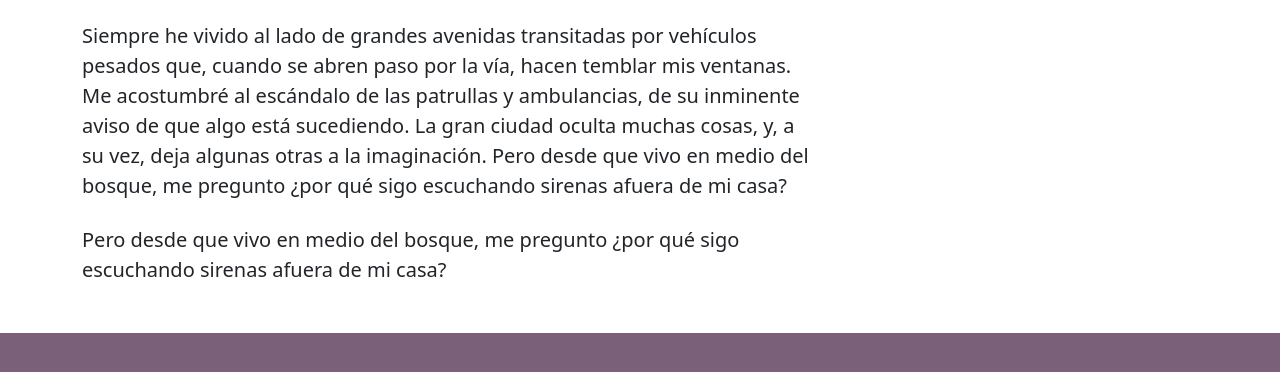
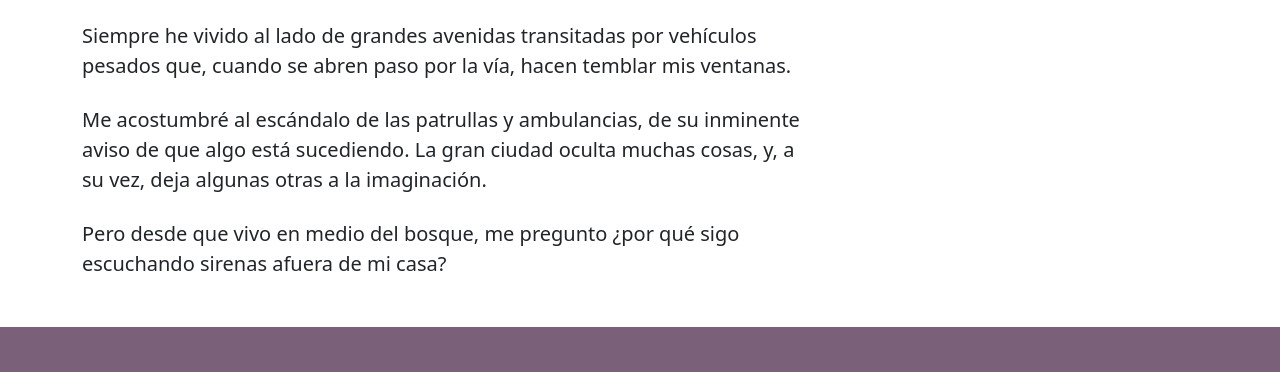
Before and after one commit to cinthya-g/BlogLiterario, a website: page FRONTEND/sirenas.html in a window 1280 px wide. Shown: the part 827-1199 px from the top of the page. Drawn offline with nearby package versions, Linux system fonts and the light colour scheme.

Commit message:
fix sirenas

```diff
--- a/FRONTEND/sirenas.html
+++ b/FRONTEND/sirenas.html
@@ -5,7 +5,7 @@
         <meta name="viewport" content="width=device-width, initial-scale=1, shrink-to-fit=no" />
         <meta name="description" content="" />
         <meta name="author" content="" />
-        <title>Olvido</title>
+        <title>Escucho las sirenas afuera de mi casa</title>
         <!-- Favicon-->
         <link rel="icon" type="image/x-icon" href="ICONS/lightbulb.ico" />
         <!-- Core theme CSS (includes Bootstrap)-->
@@ -56,8 +56,9 @@
                             </p>
                             <p class="fs-5 mb-4">
                                 Siempre he vivido al lado de grandes avenidas transitadas por vehículos pesados que, cuando se abren paso por la vía, hacen temblar mis ventanas.
+                            </p>
+                            <p class="fs-5 mb-4">
                                 Me acostumbré al escándalo de las patrullas y ambulancias, de su inminente aviso de que algo está sucediendo. La gran ciudad oculta muchas cosas, y, a su vez, deja algunas otras a la imaginación.
-                                Pero desde que vivo en medio del bosque, me pregunto ¿por qué sigo escuchando sirenas afuera de mi casa?
                             </p>
                             <p class="fs-5 mb-4">
                                 Pero desde que vivo en medio del bosque, me pregunto ¿por qué sigo escuchando sirenas afuera de mi casa?
```
